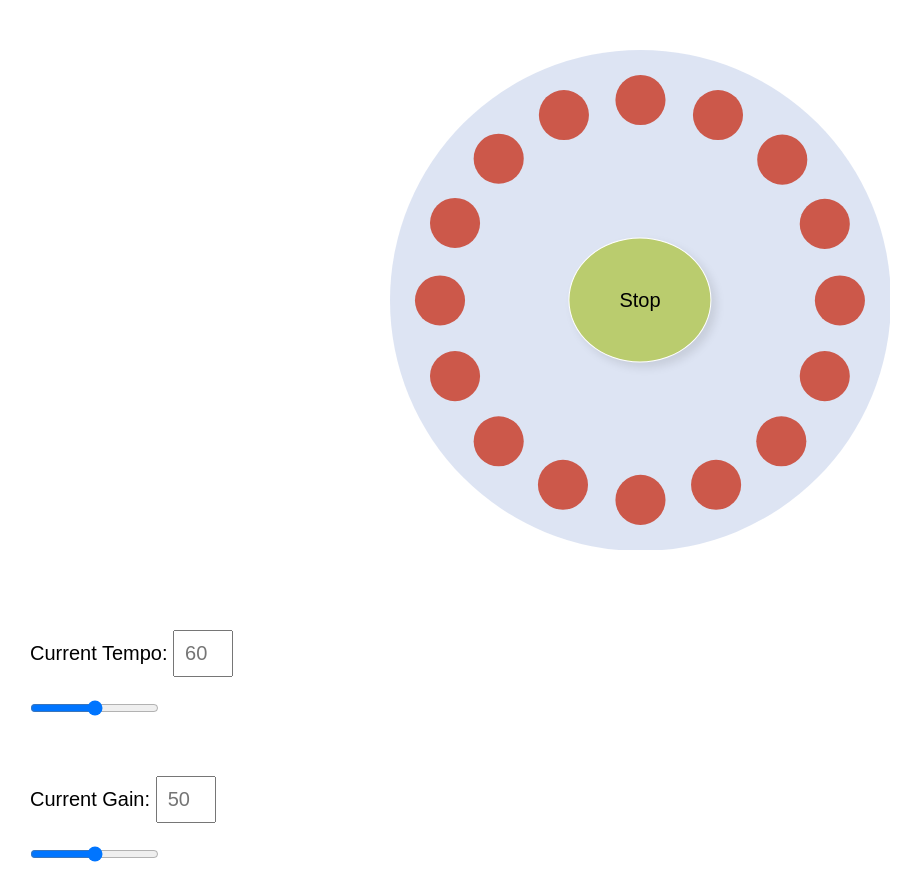
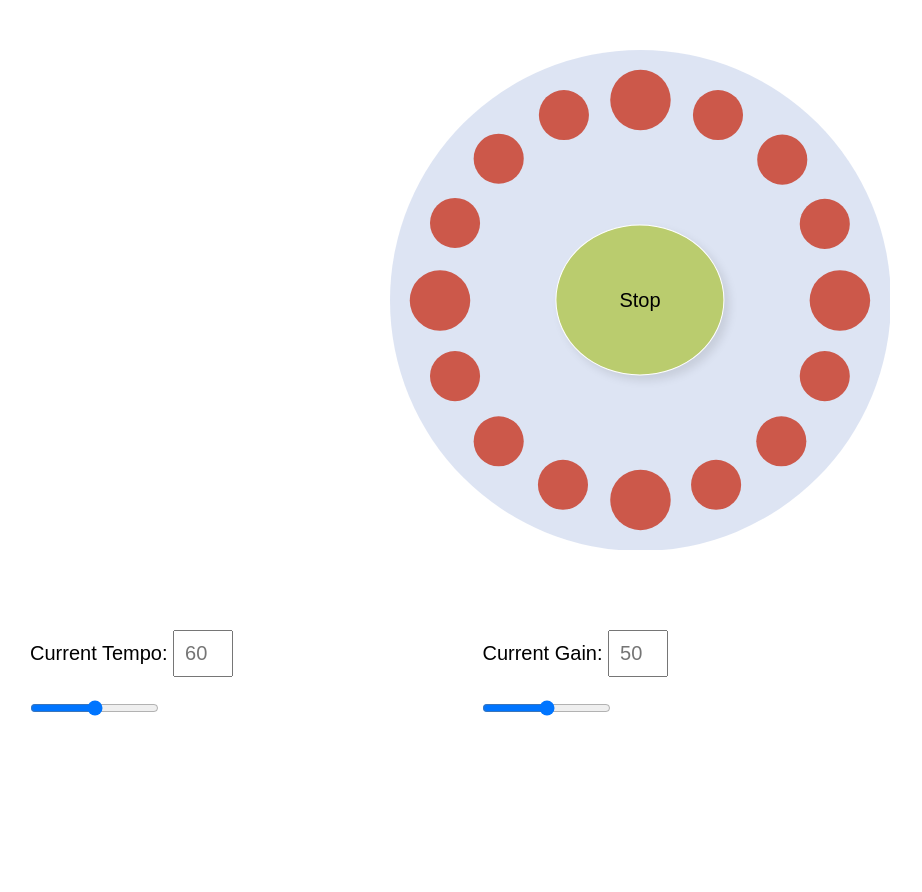
Before and after one commit to shard520/circle-composer-app, a plain HTML site: page index.html in a window 1280 px wide. Both pictures are taken after a click on the button "Play". Shown: the whole page, without its empty margins (0-922 px from the left). After the commit the page ends 800 px from the top, so only its background shows below. Drawn offline with Linux system fonts and the light colour scheme.

Commit message:
Increase size of every 4th circle to visualise crotchets. Add pitch parameter to playNote. In playSequence, add logic to play the first circle 1 octave higher to emphasise the first beat of each bar.

```diff
--- a/index.html
+++ b/index.html
@@ -22,25 +22,26 @@
           cy="26.5"
           r="26.5"
         />
-        <circle class="cell" id="cell0" cx="26.5" cy="5.29" r="2.65" />
+        <circle class="cell" id="cell0" cx="26.5" cy="5.29" r="3.2" />
         <circle class="cell" id="cell1" cx="34.7" cy="6.88" r="2.65" />
         <circle class="cell" id="cell2" cx="41.5" cy="11.6" r="2.65" />
         <circle class="cell" id="cell3" cx="46" cy="18.4" r="2.65" />
-        <circle class="cell" id="cell4" cx="47.6" cy="26.5" r="2.65" />
+        <circle class="cell" id="cell4" cx="47.6" cy="26.5" r="3.2" />
         <circle class="cell" id="cell5" cx="46" cy="34.5" r="2.65" />
         <circle class="cell" id="cell6" cx="41.4" cy="41.4" r="2.65" />
         <circle class="cell" id="cell7" cx="34.5" cy="46" r="2.65" />
-        <circle class="cell" id="cell8" cx="26.5" cy="47.6" r="2.65" />
+        <circle class="cell" id="cell8" cx="26.5" cy="47.6" r="3.2" />
         <circle class="cell" id="cell9" cx="18.3" cy="46" r="2.65" />
         <circle class="cell" id="cell10" cx="11.5" cy="41.4" r="2.65" />
         <circle class="cell" id="cell11" cx="6.88" cy="34.5" r="2.65" />
-        <circle class="cell" id="cell12" cx="5.29" cy="26.5" r="2.65" />
+        <circle class="cell" id="cell12" cx="5.29" cy="26.5" r="3.2" />
         <circle class="cell" id="cell13" cx="6.88" cy="18.3" r="2.65" />
         <circle class="cell" id="cell14" cx="11.5" cy="11.5" r="2.65" />
         <circle class="cell" id="cell15" cx="18.4" cy="6.88" r="2.65" />
       </svg>
       <button class="play-stop-btn">Play</button>
     </div>
+
     <div class="control">
       <label for="tempoInput" class="control__label">Current Tempo:</label>
       <input
--- a/index.js
+++ b/index.js
@@ -5,45 +5,24 @@ const playStopBtn = document.querySelector('.play-stop-btn');
 // DOM circles arranged in a wheel of 16 beats
 const cells = document.querySelectorAll('.cell');
 
-// Tempo range slider
+// Tempo controls
 const tempoSlider = document.querySelector('#tempoSlider');
-// Tempo text input
 const tempoInput = document.querySelector('#tempoInput');
-// Tempo error message
 const tempoError = document.querySelector('#tempoErrorMsg');
 
-// Gain range slider
+// Gain controls
 const gainSlider = document.querySelector('#gainSlider');
-// Gain text input
 const gainInput = document.querySelector('#gainInput');
-// Gain error message
 const gainError = document.querySelector('#gainErrorMsg');
 
 // Array of booleans used by loop to determine whether to sound each beat when playing
-const cellsArray = [
-  false,
-  false,
-  false,
-  false,
-  false,
-  false,
-  false,
-  false,
-  false,
-  false,
-  false,
-  false,
-  false,
-  false,
-  false,
-  false,
-];
+const cellsArray = new Array(16).fill(false);
 
 // Create new audio context
 const audioContext = new AudioContext();
-// Gain node
+// Create new gain node
 const gainNode = audioContext.createGain();
-// Initial gain
+// Set initial gain value
 gainNode.gain.value = 0.5;
 
 // Current note position in sequence
@@ -58,13 +37,13 @@ let BPM = parseInt(((60 / initialBpmValue) * 1000) / 4);
 // Variable used to stop and start the timer
 let timer;
 
-function playNote() {
+function playNote(pitch) {
   // Create oscillator
   const oscillator = audioContext.createOscillator();
   // Connect oscillator to gain node then audio output
   oscillator.connect(gainNode).connect(audioContext.destination);
-  // Change frequency of oscillator note to middle C from the default 440Hz
-  oscillator.detune.value = 300;
+  // Change frequency of oscillator note to pitch specified in function argument
+  oscillator.detune.value = pitch;
   // Play oscillator for 90% of the length of current note (90% to avoid overlaps)
   oscillator.start(audioContext.currentTime);
   oscillator.stop(audioContext.currentTime + (BPM / 1000) * 0.9);
@@ -91,8 +70,13 @@ function playOrStop() {
 function playSequence() {
   // Set timer based on current bpm to play a note if a cell is on
   timer = setTimeout(function () {
-    if (cellsArray[currentNote]) {
-      playNote();
+    // Play 1 octave above middle C for the first beat of the bar
+    if (cellsArray[0] && currentNote === 0) {
+      playNote(1500);
+    }
+    // Play middle C for other notes
+    else if (cellsArray[currentNote]) {
+      playNote(300);
     }
 
     // Advance sequence to the next note
@@ -115,7 +99,7 @@ function storeCellValue(cell) {
 
 // Play confirmation sound if cell has been changed to on
 function playConfirmationSound(cell) {
-  if (cells[cell].classList.contains('on')) playNote();
+  if (cells[cell].classList.contains('on')) playNote(300);
 }
 
 // Toggle a cell on or off, store the new value in cellsArray and call playConfirmationSound
--- a/sass/components/_btn.scss
+++ b/sass/components/_btn.scss
@@ -1,6 +1,6 @@
 .play-stop-btn {
   font-size: 2rem;
-  padding: 5rem;
+  padding: 10.5%;
   border-radius: 50%;
   border: 1px solid #fff;
   position: absolute;
--- a/sass/components/_circle.scss
+++ b/sass/components/_circle.scss
@@ -1,6 +1,8 @@
 .circle-container {
-  width: 60rem;
-  height: 60rem;
+  width: 75%;
+  height: 75%;
+  max-width: 60rem;
+  max-height: 60rem;
   padding: 5rem;
   margin: auto;
   position: relative;
--- a/sass/components/_controls.scss
+++ b/sass/components/_controls.scss
@@ -1,6 +1,8 @@
 .control {
   padding: 3rem;
   font-size: 2rem;
+  display: inline-block;
+
   &__label {
   }
 
```
Also changed, not shown: css/main.css, dev/css/main.css, 2 other files.
